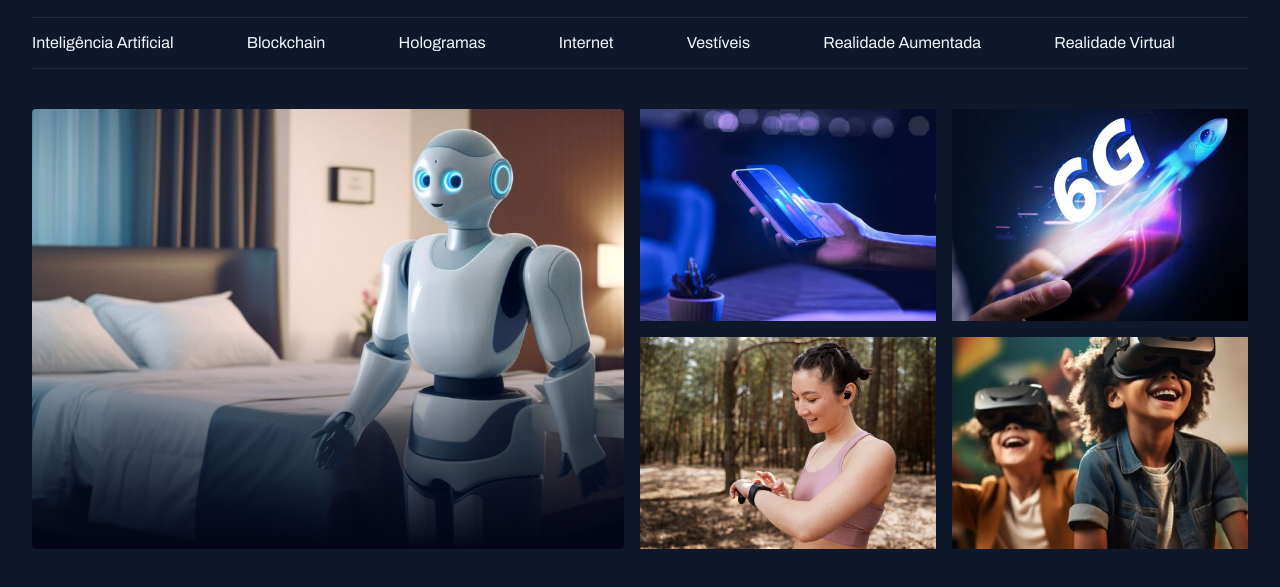
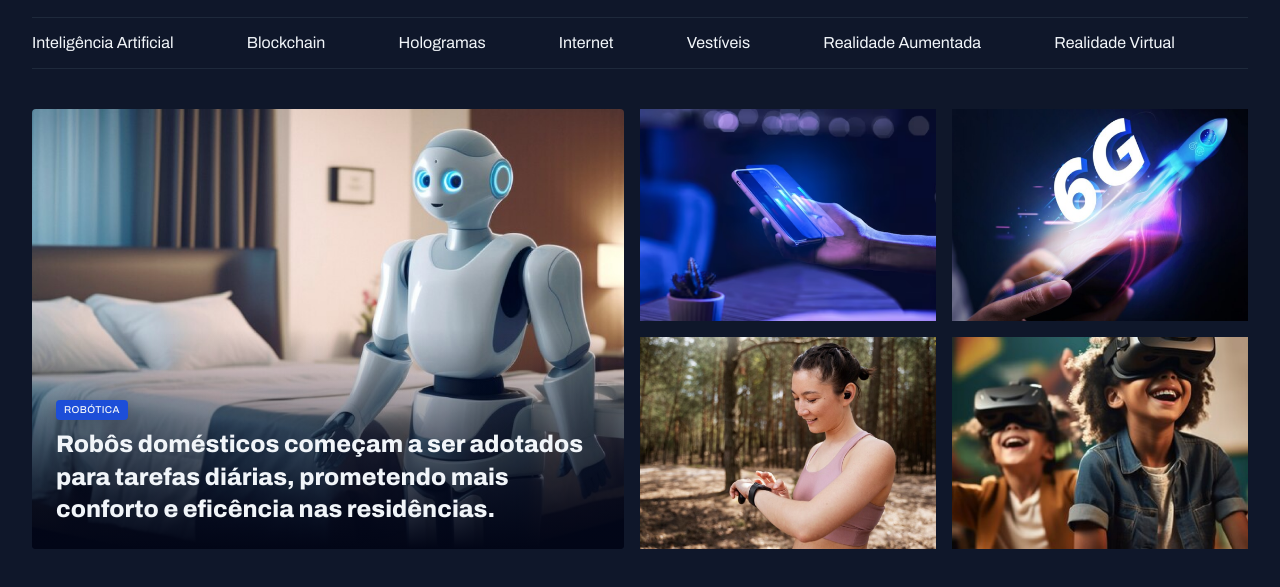
Before and after one commit to ItaloAraujoGomes/projeto_portal_de_noticias, a plain HTML site: page index.html in a window 1280 px wide. Shown: the part 55-642 px from the top of the page. Drawn offline with Linux system fonts and the light colour scheme.

Commit message:
ajustando o conteúdo do card

```diff
--- a/index.html
+++ b/index.html
@@ -44,10 +44,16 @@
     </header>
 
     <main class="grid container">
-      <section id="featured" class="grid grid-flow-col gap-16" >
-        <div class="card">
+      <section id="featured" class="grid grid-flow-col gap-16">
+        <figure class="card">
           <img src="assets/images/Image 01.png" alt="" />
-        </div>
+
+          <figcaption>
+            <span class="content-tag">robótica</span>
+            <h2 class="text-2xl">Robôs domésticos começam a ser adotados para tarefas diárias, prometendo mais conforto e eficência nas residências.</h2>
+          </figcaption>
+        </figure>
+
         <div class="grid grid-cols-2 gap-16">
           <div>
             <img src="assets/images/Image 02.png" alt="" />
--- a/style/global.css
+++ b/style/global.css
@@ -50,3 +50,15 @@ img{
 main{
     margin-top: 40px;
 }
+
+.content-tag {
+    display: inline-block;
+    background-color: var(--brand-color-dark);
+    padding: 4px 8px;
+    border-radius: 4px;
+    font: 500 10px/1.2 var(--font-family);
+    text-transform: uppercase;
+    letter-spacing: 0.04em;
+    color: var(--text-color-primary);
+    box-shadow: 0px 4px 16px rgba(2, 6, 23, 0.25);
+}
--- a/style/sections.css
+++ b/style/sections.css
@@ -15,5 +15,15 @@
       top: 50%;
       background: linear-gradient(180deg, transparent 0%, #020617 100%);
     }
+
+    figcaption {
+      position: absolute;
+      bottom: 0;
+      padding: 24px;
+
+      h2{
+        margin-top: 8px;
+      }
+    }
   }
 }
--- a/style/utility.css
+++ b/style/utility.css
@@ -13,3 +13,16 @@
 .gap-16{
     gap: 16px;
 }
+
+.text-2xl {
+    font: var(--h1);
+}
+.text-xl {
+    font: var(--h2);
+}
+.text-lg {
+    font: var(--h3);
+}
+.text-sm {
+    font: var(--text-sm);
+}
```
